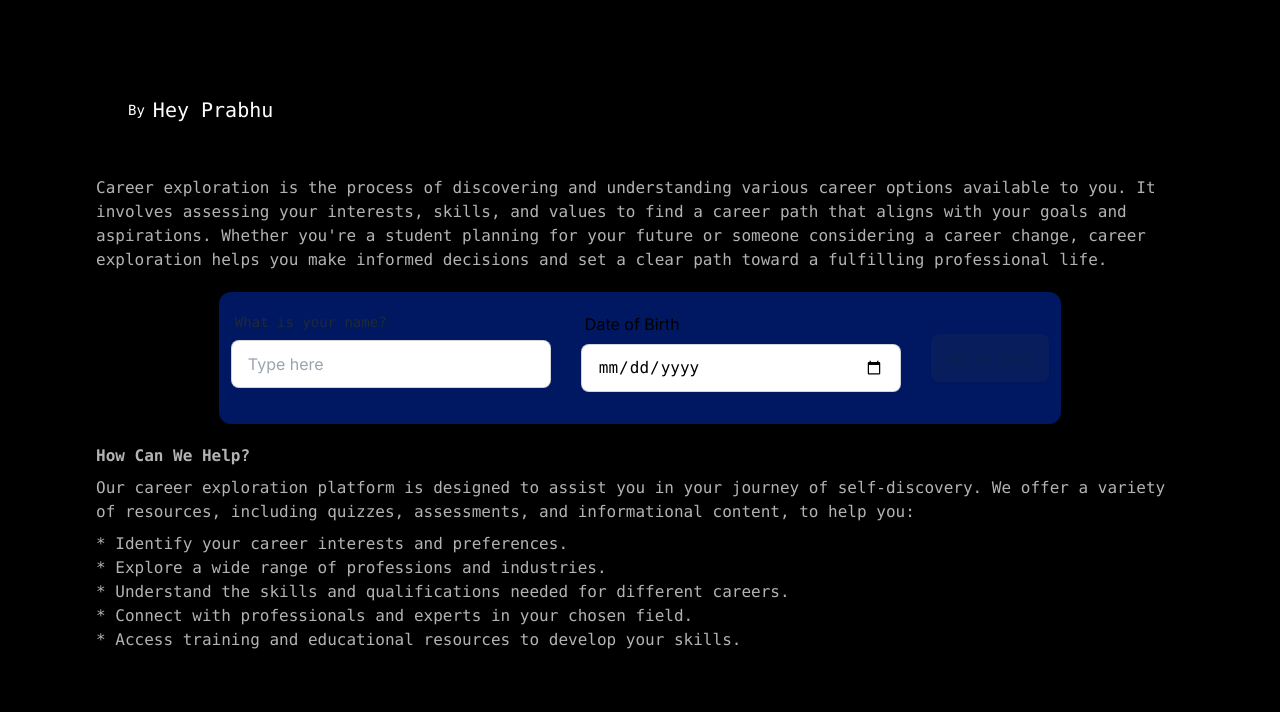
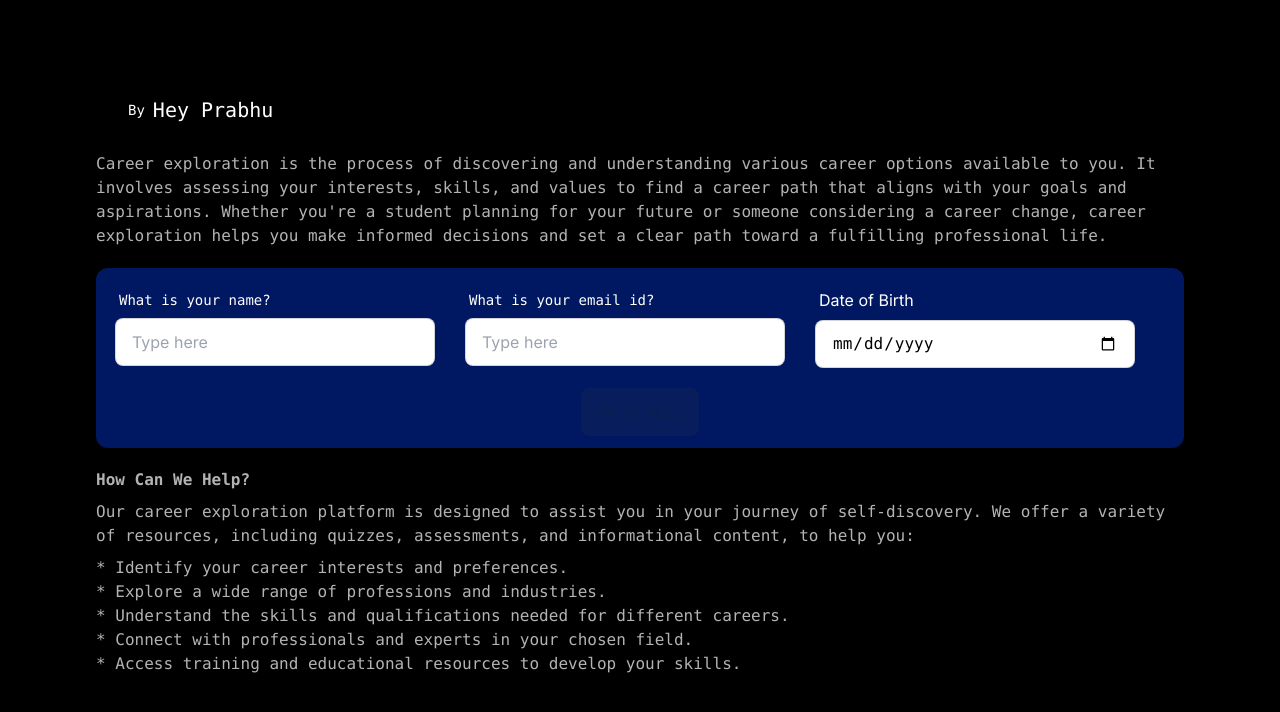
Before and after one commit to AKx10/hackathon, a Next.js app: page / in a window 1280 px wide. Shown: the top 712 px of the page. Built offline with nearby package versions, Linux system fonts and the light colour scheme.

Commit message:
email add

```diff
--- a/src/app/page.js
+++ b/src/app/page.js
@@ -10,6 +10,7 @@ export default function Home() {
 
   const [userName, setUserName] = useState("");
   const [dateOfBirth, setDateOfBirth] = useState("");
+  const [userEmail, setUserEmail] = useState("")
   const isFormIncomplete = userName === "" || dateOfBirth === "";
 
   const handleChange = (event) => {
@@ -18,8 +19,12 @@ export default function Home() {
   const handleUsernameChange = (event) => {
     setUserName(event.target.value);
   };
+  const handleEmailChange= (event) => {
+    setUserEmail(event.target.value)
+  }
   const user = {
     name: userName, // assuming userName is a state variable
+    email: userEmail,
     dateOfBirth: dateOfBirth, // assuming dateOfBirth is a state variable
   };
   const userString = JSON.stringify(user);
@@ -53,11 +58,11 @@ export default function Home() {
             toward a fulfilling professional life.
           </a>
         </div>
-        <div className="flex p-3 bg-[#001861] rounded-xl">
+        <div className="flex p-3 bg-[#001861] rounded-xl flex-wrap items-center justify-center">
           <div className="flex mb-5">
             <label class="form-control w-full max-w-[400px] min-w-[350px]">
               <div class="label">
-                <span class="label-text font-mono">What is your name?</span>
+                <span class="label-text font-mono text-white">What is your name?</span>
               </div>
               <input
                 type="text"
@@ -68,9 +73,22 @@ export default function Home() {
             </label>
           </div>
           <div className="flex mb-5">
+            <label class="form-control w-full max-w-[400px] min-w-[350px]">
+              <div class="label">
+                <span class="label-text font-mono text-white">What is your email id?</span>
+              </div>
+              <input
+                type="text"
+                placeholder="Type here"
+                class="input input-bordered w-full max-w-xs"
+                onChange={handleEmailChange}
+              />
+            </label>
+          </div>
+          <div className="flex mb-5">
             <label className="form-control w-full max-w-[400px] min-w-[350px]">
               <div className="label">
-                <span className="label-tex font-monot">Date of Birth</span>
+                <span className="label-tex font-monot text-white">Date of Birth</span>
               </div>
               <input
                 type="date"
```
